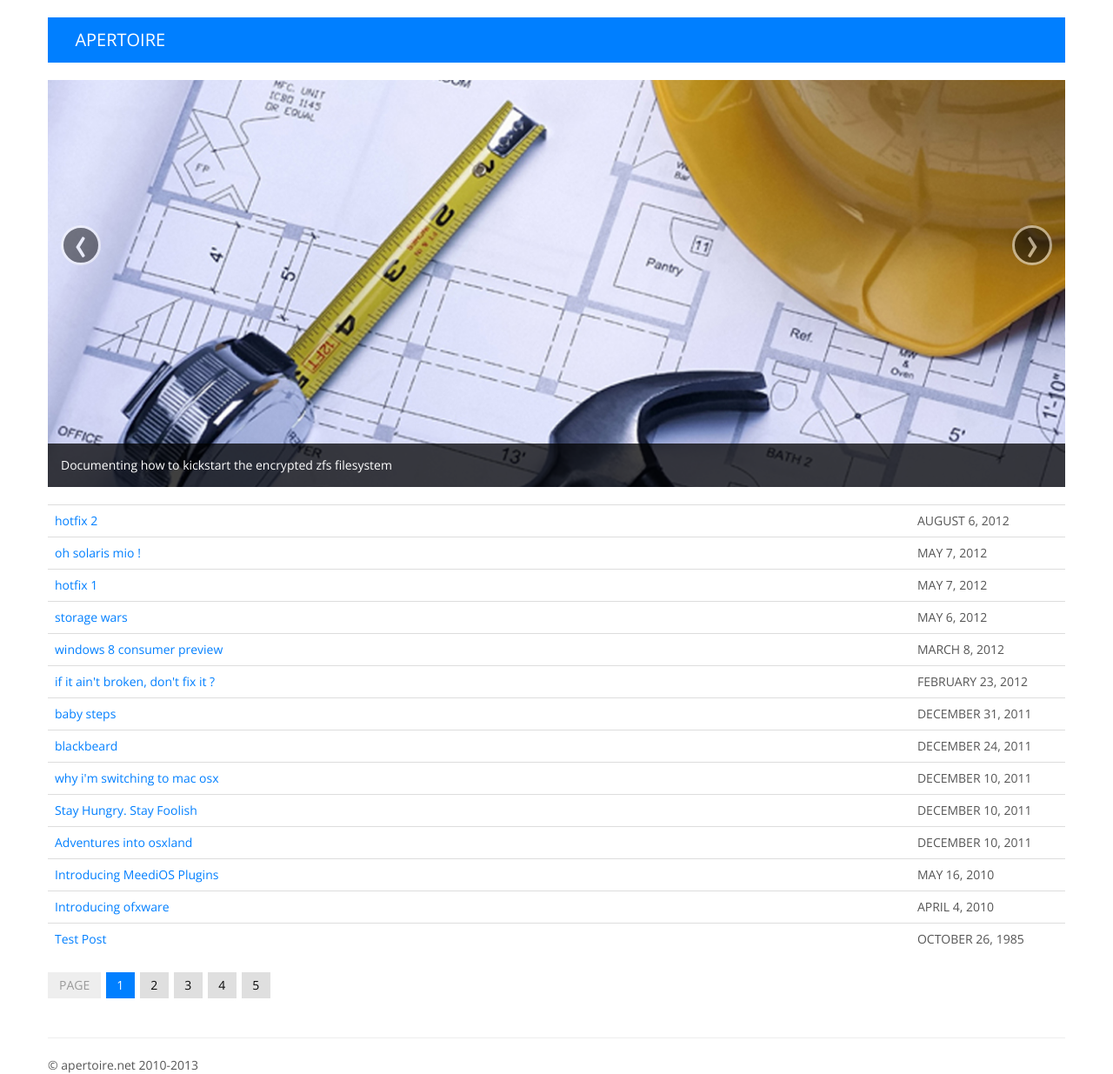
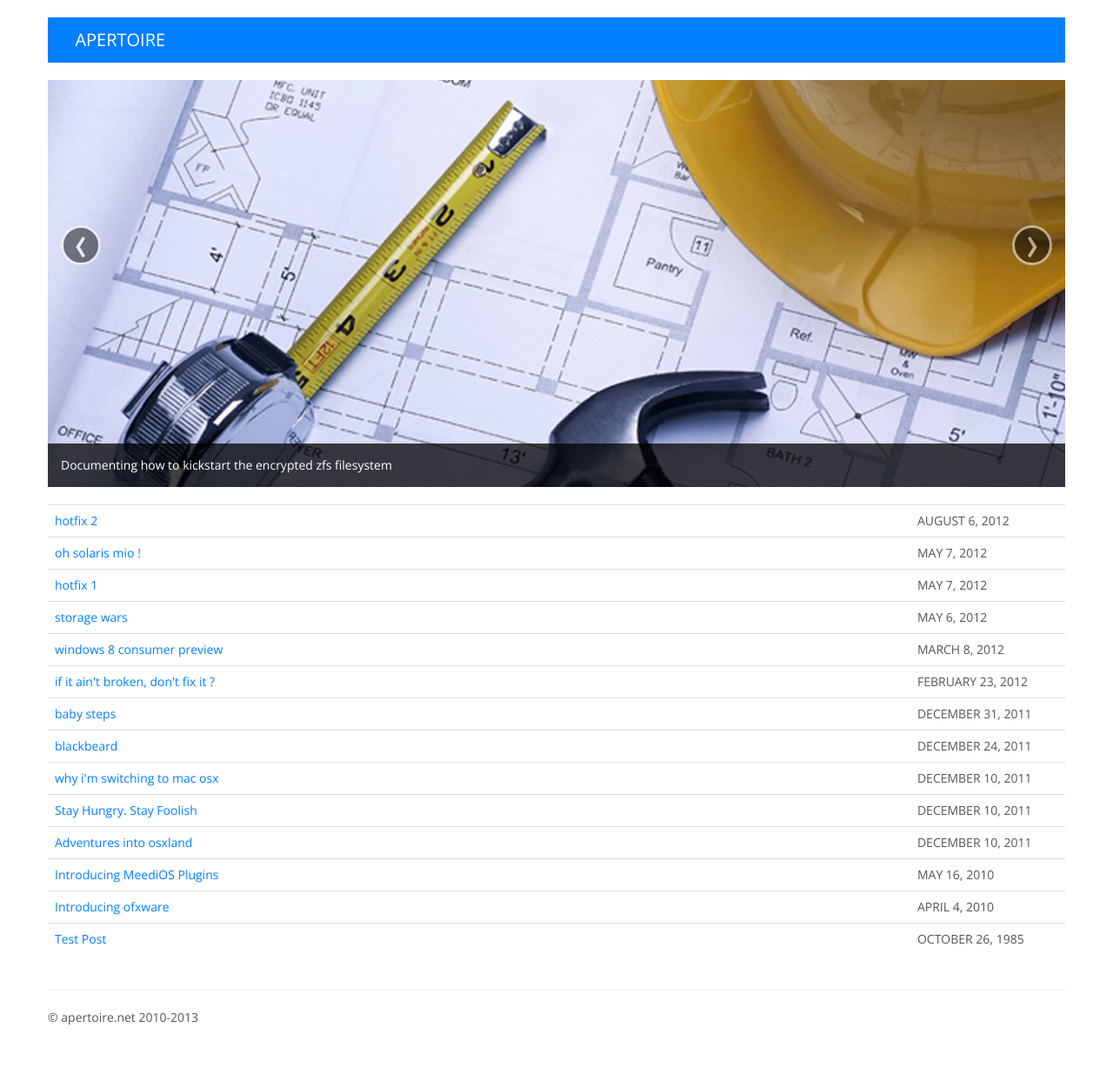
Before and after one commit to apertoire/apertoire.github.com, a Jekyll site: the page built from index.html, in a window 1280 px wide. Shown: the whole page at 87% size. Built offline with Jekyll 4.4.1, drawn with Linux system fonts in a browser that asks for light colours; Markdown is read by kramdown in place of the engine named in the settings; after the commit the page ends 1180 px from its top, so only the background shows below that.

Commit message:
remove pagination for the time being

```diff
--- a/index.html
+++ b/index.html
@@ -53,18 +53,6 @@ title: Apertoire
 				    {% endfor %}
                 </tbody>
             </table>
-
-            <div class="pagination">
-                <ul>
-                  <li class="disabled"><a href="#">PAGE</a></li>
-                  <li class="active"><a href="#">1</a></li>
-                  <li><a href="#">2</a></li>
-                  <li><a href="#">3</a></li>
-                  <li><a href="#">4</a></li>
-                  <li><a href="#">5</a></li>
-                </ul>
-            </div>
-
         </div>
     </div>
 </div>
```
